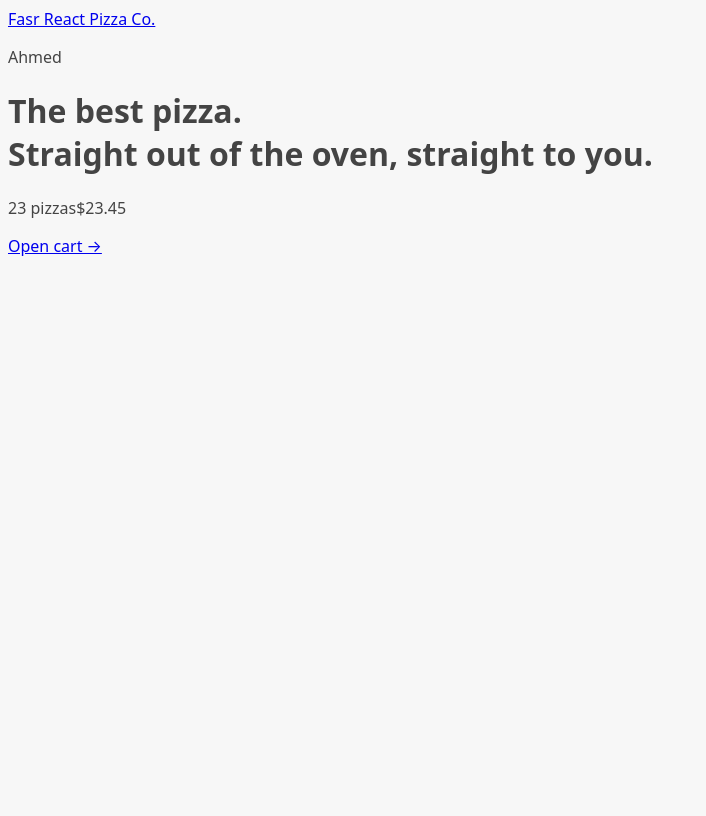
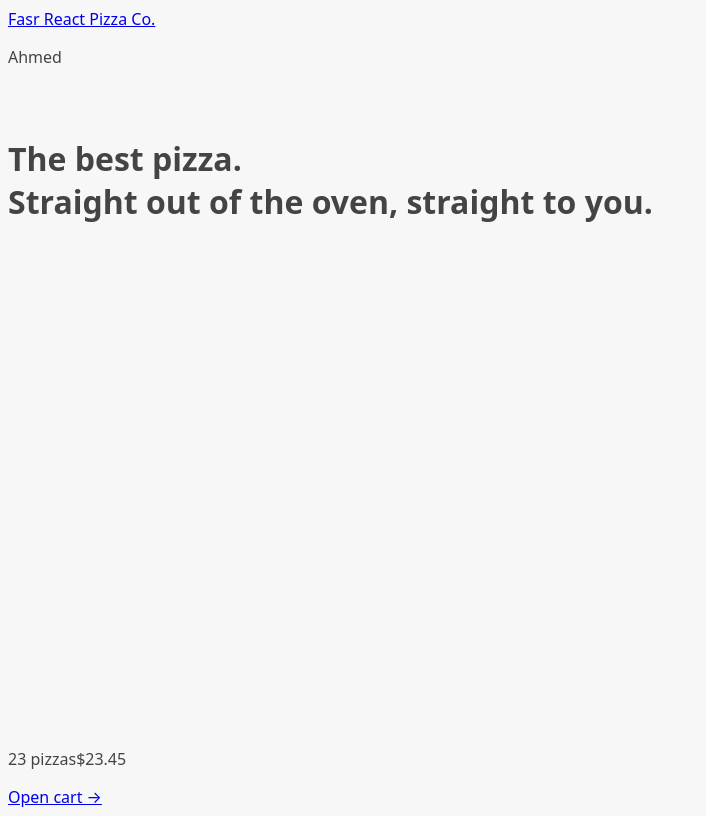
Before and after one commit to AhmedHesham303/fast-react-pizza, a React (Vite) app: page / in a window 1280 px wide. Shown: the whole page, without its empty margins (0-706 px from the left). Built offline with nearby package versions, Linux system fonts and the light colour scheme.

Commit message:
displaying a loading indicator

```diff
--- a/src/ui/AppLayout.jsx
+++ b/src/ui/AppLayout.jsx
@@ -1,10 +1,14 @@
-import { Outlet } from "react-router-dom";
+import { Outlet, useNavigate, useNavigation } from "react-router-dom";
 import CartOverview from "../features/cart/CartOverview";
 import Header from "./Header";
+import Loader from "./Loader";
 
 function AppLayout() {
+  const navigation = useNavigation();
+  const isLoading = navigation.state === "loading";
   return (
-    <div>
+    <div className="layout">
+      {isLoading && <Loader />}
       <Header />
       <main>
         <Outlet />
--- /dev/null
+++ b/src/ui/Loader.jsx
@@ -0,0 +1,5 @@
+function Loader() {
+  return <div className="loader"></div>;
+}
+
+export default Loader;
```
